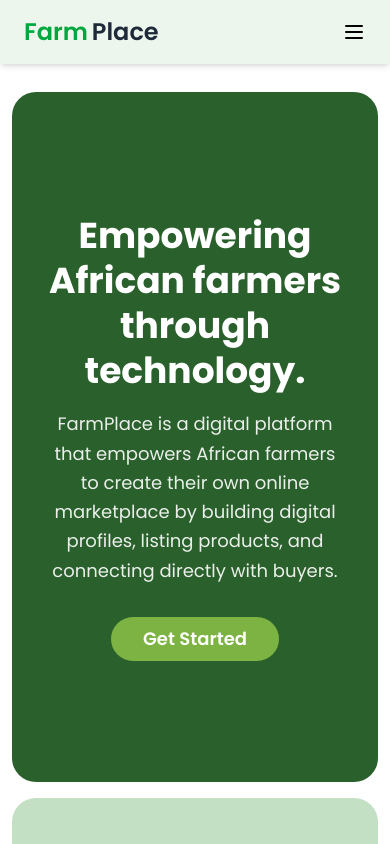
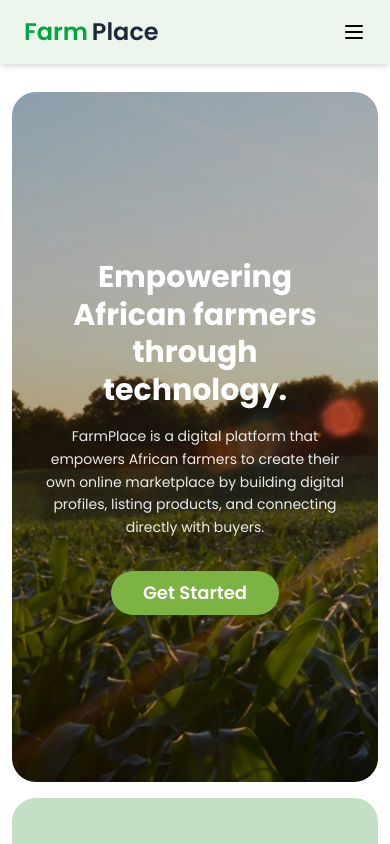
Before and after one commit to farmplaceafrica/farmplacev1, a Next.js app: page / in a window 390 px wide. Shown: the top 844 px of the page. Built offline with nearby package versions, Linux system fonts and the light colour scheme; what @meshsdk/react would draw is missing.

Commit message:
feat: enhance hero section layout and improve button styling for better responsiveness

```diff
--- a/src/components/home/featured-product/index.tsx
+++ b/src/components/home/featured-product/index.tsx
@@ -80,7 +80,7 @@
 					<div className='text-center'>
 						<button
 							onClick={handleGoToMarketplace}
-							className='bg-green-900 flex hover:bg-green-700 text-white font-semibold px-8 py-4 rounded-full transition-colors duration-200 text-lg shadow-lg'>
+							className='bg-green-900 flex w-full items-center justify-center lg:w-[300px] hover:bg-green-700 text-white font-semibold px-8 py-4 rounded-full transition-colors duration-200 text-lg shadow-lg'>
 							<ShoppingBasket className='mr-3' />
 							Go to Marketplace
 						</button>
--- a/src/components/home/hero/index.tsx
+++ b/src/components/home/hero/index.tsx
@@ -7,13 +7,24 @@
 		<>
 			{/* <div className='bg-[#4A7C59] relative overflow-hidden rounded-3xl mx-4 my-8 h-[690px]'> */}
 			{/* Main Hero Section */}
-			<div className='container  px-8 mt-20 py-20 bg-[#2A602C] relative mx-auto overflow-hidden rounded-3xl h-[690px] flex items-center justify-center'>
+
+			<div className='container px-8 py-20 mt-20 relative mx-auto overflow-hidden rounded-3xl h-[690px] flex items-center justify-center'>
+				{/* For Mobile */}
+				<div
+					className='absolute inset-0 lg:hidden bg-cover bg-center'
+					style={{
+						backgroundImage: `url("/assets/images/cardanobanner.png")`,
+					}}></div>
+
+				{/* For Desktop */}
+				<div className='hidden lg:block absolute inset-0 bg-[#2A602C]'></div>
+
 				<div className='flex flex-col items-center justify-center text-center max-w-4xl mx-auto relative z-10'>
-					<h1 className='text-4xl md:text-5xl lg:text-6xl text-white font-bold leading-tight mb-4'>
+					<h1 className='text-3xl md:text-5xl lg:text-6xl text-white font-bold leading-tight mb-4'>
 						Empowering African farmers through technology.
 					</h1>
 
-					<p className='text-lg md:text-xl text-white/90 max-w-2xl leading-relaxed mb-8'>
+					<p className='text-sm md:text-xl text-white/90 max-w-2xl leading-relaxed mb-8'>
 						FarmPlace is a digital platform that empowers African farmers to
 						create their own online marketplace by building digital profiles,
 						listing products, and connecting directly with buyers.
@@ -24,8 +35,7 @@
 					</Button>
 				</div>
 
-				{/* Positioned Images - maintaining their natural shapes */}
-				{/* Top Left - Cherry Tomatoes (organic blob shape) */}
+				{/* Positioned Images - Hidden on Mobile */}
 				<div className='hidden lg:block absolute top-0 left-0 z-20'>
 					<Image
 						src='/assets/images/landtomato.png'
@@ -36,7 +46,6 @@
 					/>
 				</div>
 
-				{/* Bottom Left - Farmer in Field (circular) */}
 				<div className='hidden lg:block absolute bottom-0 left-0 z-20'>
 					<Image
 						src='/assets/images/landfarmer.png'
@@ -47,7 +56,6 @@
 					/>
 				</div>
 
-				{/* Top Right - Cabbage (organic shape) */}
 				<div className='hidden lg:block absolute top-0 right-0 z-20'>
 					<Image
 						src='/assets/images/landcabbage.png'
@@ -58,6 +66,7 @@
 					/>
 				</div>
 			</div>
+
 			{/* </div> */}
 
 			{/* Stats Section */}
--- a/src/components/home/key-features/index.tsx
+++ b/src/components/home/key-features/index.tsx
@@ -38,7 +38,7 @@
 		<div className='bg-[#EDF6ED]'>
 			<div className='flex flex-col items-center justify-center py-10'>
 				<h2 className='text-3xl font-bold text-gray-800'>Key Features</h2>
-				<p className='mt-4 text-gray-600'>
+				<p className='mt-4 text-center text-gray-600'>
 					Explore the key features that make our platform unique and powerful.
 				</p>
 				<div className='grid grid-cols-1 md:grid-cols-2  gap-8 mt-8'>
```
